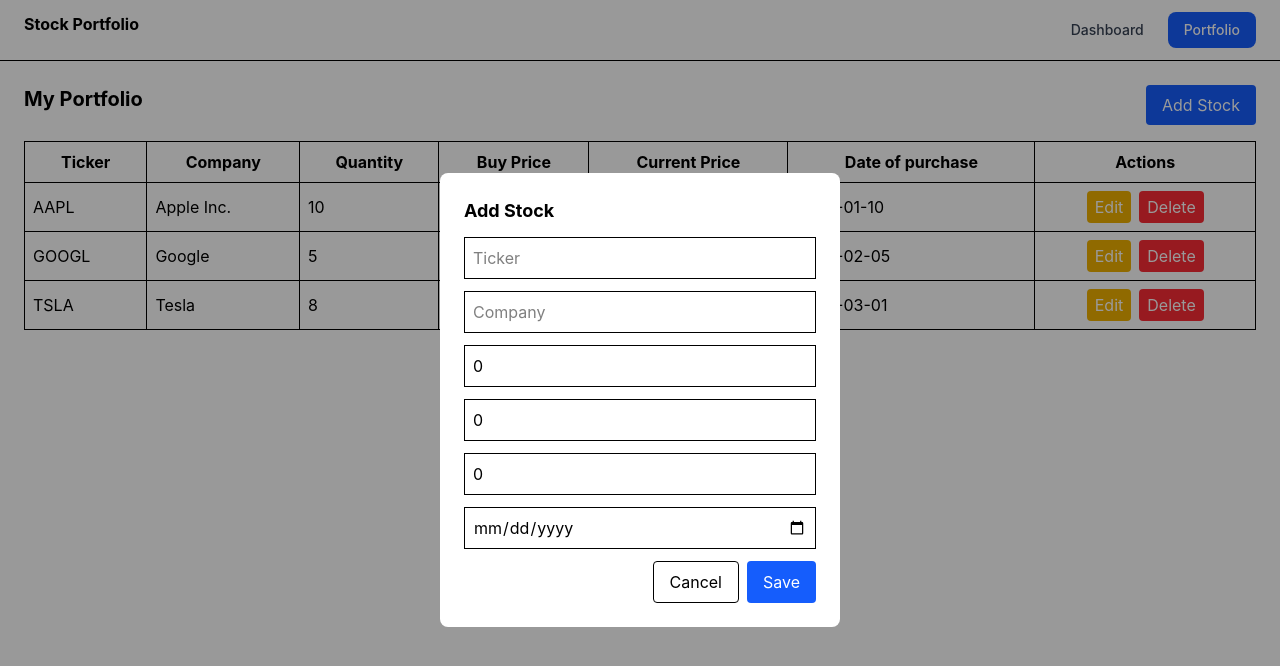
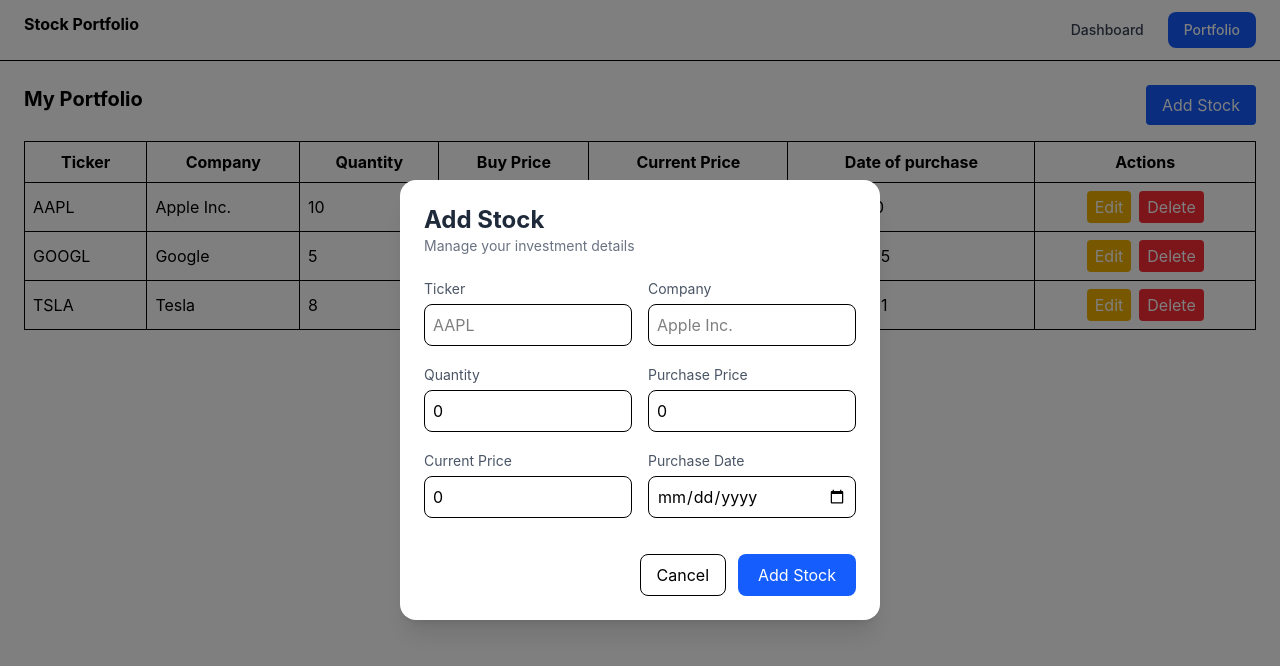
Before and after one commit to HamalXD/stock-portfolio, a React (Vite) app: page /portfolio in a window 1280 px wide. Both pictures are taken after a click on the button "Add Stock". Shown: the top 666 px of the page. Built offline with nearby package versions, Linux system fonts and the light colour scheme.

Commit message:
feat:added basic form validation

```diff
--- a/src/components/StockFormModal.tsx
+++ b/src/components/StockFormModal.tsx
@@ -1,15 +1,11 @@
 import { useState, useEffect } from "react";
 import { useDispatch } from "react-redux";
-import type { TStocks } from "../types";
+
 import { addStock, updateStock } from "../pages/portfolio/slice/portfolioSlice";
 
-interface Props {
-  open: boolean;
-  onClose: () => void;
-  editStock?: TStocks | null;
-}
+import type { TStocks } from "../types";
 
-export default function StockFormModal({ open, onClose, editStock }: Props) {
+export default function StockFormModal({ open, onClose, editStock }: any) {
   const dispatch = useDispatch();
 
   const [form, setForm] = useState<TStocks>({
@@ -22,10 +18,11 @@ export default function StockFormModal({ open, onClose, editStock }: Props) {
     date: "",
   });
 
+  const [errors, setErrors] = useState<any>({});
+
   useEffect(() => {
-    if (editStock) {
-      setForm(editStock);
-    } else {
+    if (editStock) setForm(editStock);
+    else
       setForm({
         id: Date.now().toString(),
         ticker: "",
@@ -35,7 +32,8 @@ export default function StockFormModal({ open, onClose, editStock }: Props) {
         currentPrice: 0,
         date: "",
       });
-    }
+
+    setErrors({});
   }, [editStock]);
 
   if (!open) return null;
@@ -43,85 +41,161 @@ export default function StockFormModal({ open, onClose, editStock }: Props) {
   const handleChange = (e: React.ChangeEvent<HTMLInputElement>) => {
     setForm({
       ...form,
-      [e.target.name]: e.target.value,
+      [e.target.name]:
+        e.target.type === "number" ? +e.target.value : e.target.value,
     });
   };
 
-  const handleSubmit = () => {
-    if (editStock) {
-      dispatch(updateStock(form));
-    } else {
-      dispatch(addStock(form));
-    }
+  // This is basic validation for the form
+  const validate = () => {
+    const err: any = {};
+
+    if (!form.ticker.trim()) err.ticker = "Ticker is required";
+
+    if (!form.companyName.trim()) err.companyName = "Company is required";
+
+    if (form.quantity <= 0) err.quantity = "Must be greater than 0";
+
+    if (form.purchasePrice <= 0) err.purchasePrice = "Must be greater than 0";
+
+    if (form.currentPrice <= 0) err.currentPrice = "Must be greater than 0";
+
+    if (!form.date) err.date = "Date is required";
+
+    setErrors(err);
+    return Object.keys(err).length === 0;
+  };
+
+  const submit = () => {
+    if (!validate()) return;
+
+    if (editStock) dispatch(updateStock(form));
+    else dispatch(addStock(form));
 
     onClose();
   };
 
   return (
-    <div className="fixed inset-0 bg-black/40 flex items-center justify-center">
-      <div className="bg-white p-6 rounded-lg w-100 space-y-3">
-        <h2 className="font-bold text-lg">
+    <div className="fixed inset-0 bg-black/50 flex items-center justify-center z-50">
+      <div className="bg-white w-120 rounded-2xl shadow-xl p-6 space-y-5">
+        {/* HEADER */}
+        <div>
+          <h2 className="text-2xl font-bold text-gray-800">
             {editStock ? "Edit Stock" : "Add Stock"}
           </h2>
+          <p className="text-sm text-gray-500">
+            Manage your investment details
+          </p>
+        </div>
 
+        <div className="grid grid-cols-2 gap-4">
+          {/* Ticker */}
+          <div>
+            <label className="text-sm text-gray-600">Ticker</label>
             <input
               name="ticker"
-          placeholder="Ticker"
               value={form.ticker}
               onChange={handleChange}
-          className="border p-2 w-full"
+              placeholder="AAPL"
+              className="w-full mt-1 border rounded-lg p-2 focus:ring-2 focus:ring-blue-500 outline-none"
             />
+            {errors.ticker && (
+              <p className="text-red-500 text-xs mt-1">{errors.ticker}</p>
+            )}
+          </div>
 
+          {/* Company */}
+          <div>
+            <label className="text-sm text-gray-600">Company</label>
             <input
               name="companyName"
-          placeholder="Company"
               value={form.companyName}
               onChange={handleChange}
-          className="border p-2 w-full"
+              placeholder="Apple Inc."
+              className="w-full mt-1 border rounded-lg p-2 focus:ring-2 focus:ring-blue-500 outline-none"
             />
+            {errors.companyName && (
+              <p className="text-red-500 text-xs mt-1">{errors.companyName}</p>
+            )}
+          </div>
 
+          {/* Quantity */}
+          <div>
+            <label className="text-sm text-gray-600">Quantity</label>
             <input
+              type="number"
               name="quantity"
-          type="number"
               value={form.quantity}
               onChange={handleChange}
-          className="border p-2 w-full"
+              className="w-full mt-1 border rounded-lg p-2 focus:ring-2 focus:ring-blue-500 outline-none"
             />
+            {errors.quantity && (
+              <p className="text-red-500 text-xs mt-1">{errors.quantity}</p>
+            )}
+          </div>
 
+          {/* Purchase Price */}
+          <div>
+            <label className="text-sm text-gray-600">Purchase Price</label>
             <input
+              type="number"
               name="purchasePrice"
-          type="number"
               value={form.purchasePrice}
               onChange={handleChange}
-          className="border p-2 w-full"
+              className="w-full mt-1 border rounded-lg p-2 focus:ring-2 focus:ring-blue-500 outline-none"
             />
+            {errors.purchasePrice && (
+              <p className="text-red-500 text-xs mt-1">
+                {errors.purchasePrice}
+              </p>
+            )}
+          </div>
 
+          {/* Current Price */}
+          <div>
+            <label className="text-sm text-gray-600">Current Price</label>
             <input
+              type="number"
               name="currentPrice"
-          type="number"
               value={form.currentPrice}
               onChange={handleChange}
-          className="border p-2 w-full"
+              className="w-full mt-1 border rounded-lg p-2 focus:ring-2 focus:ring-blue-500 outline-none"
             />
+            {errors.currentPrice && (
+              <p className="text-red-500 text-xs mt-1">{errors.currentPrice}</p>
+            )}
+          </div>
 
+          {/* Date */}
+          <div>
+            <label className="text-sm text-gray-600">Purchase Date</label>
             <input
+              type="date"
               name="date"
-          type="date"
               value={form.date}
               onChange={handleChange}
-          className="border p-2 w-full"
+              className="w-full mt-1 border rounded-lg p-2 focus:ring-2 focus:ring-blue-500 outline-none"
             />
+            {errors.date && (
+              <p className="text-red-500 text-xs mt-1">{errors.date}</p>
+            )}
+          </div>
+        </div>
 
-        <div className="flex justify-end gap-2">
-          <button onClick={onClose} className="border px-4 py-2 rounded">
+        {/* BUTTONS */}
+        <div className="flex justify-end gap-3 pt-4">
+          <button
+            onClick={onClose}
+            className="px-4 py-2 rounded-lg border hover:bg-gray-100"
+          >
             Cancel
           </button>
 
           <button
-            onClick={handleSubmit}
-            className="bg-blue-600 text-white px-4 py-2 rounded"
+            onClick={submit}
+            className="px-5 py-2 rounded-lg bg-blue-600 text-white hover:bg-blue-700 transition"
           >
-            Save
+            {editStock ? "Update Stock" : "Add Stock"}
           </button>
         </div>
       </div>
```
Lines whose indentation alone changed are shown as unchanged.
